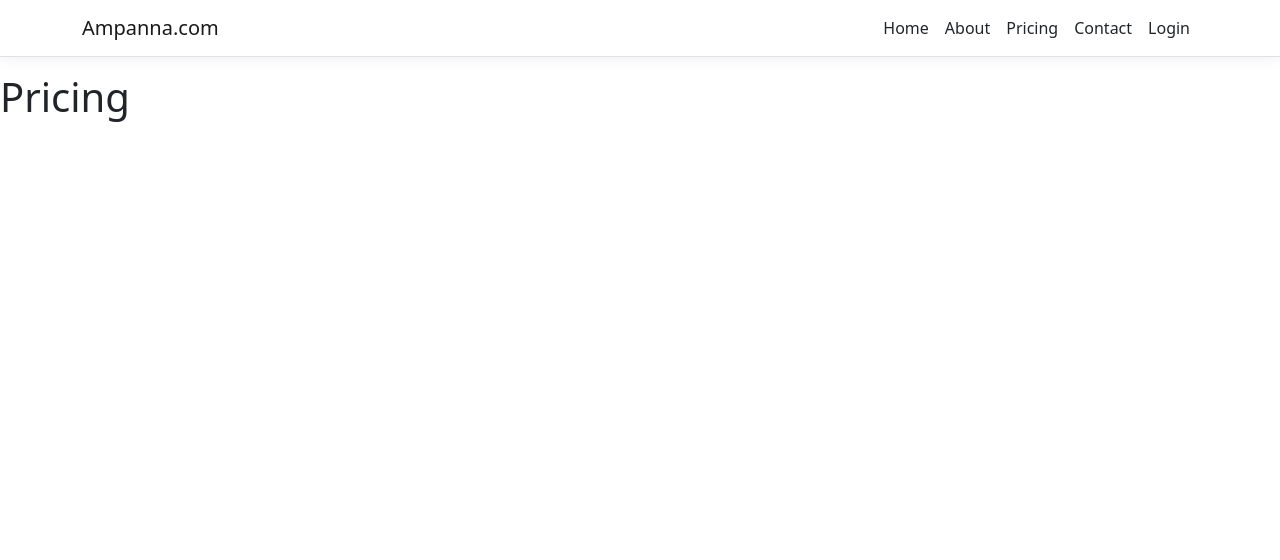
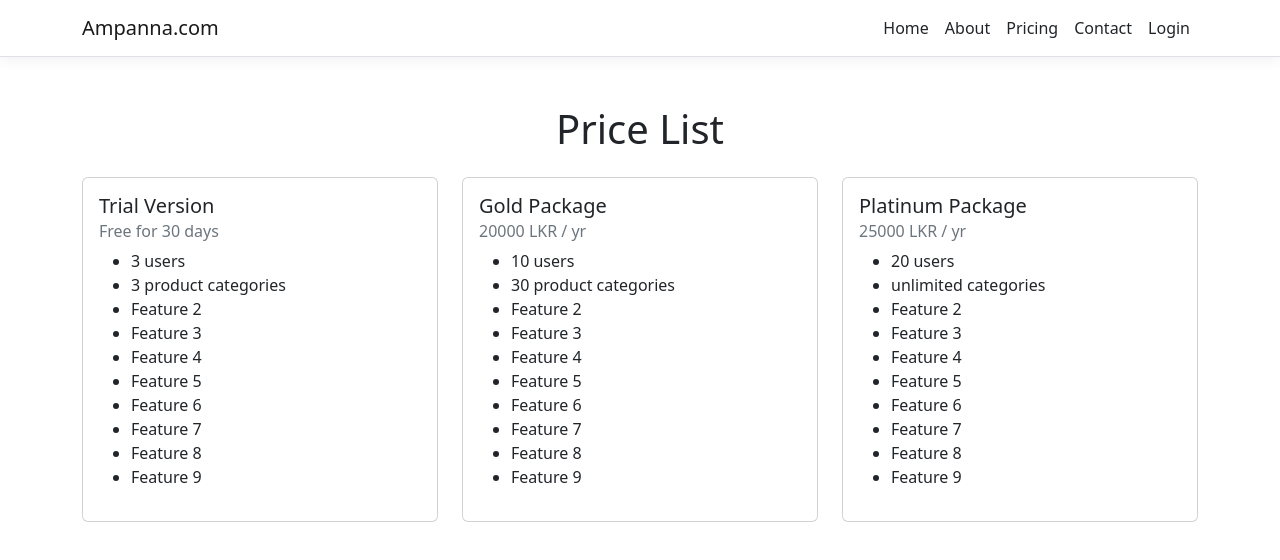
Before and after one commit to bhanusunrise/Development-Project-Level-3, a React (Create React App) app in the folder ClientApp/: page /pricing in a window 1280 px wide. Shown: the top 560 px of the page. Built offline with nearby package versions, Linux system fonts and the light colour scheme.

Commit message:
CarText Deleted

```diff
--- a/ClientApp/src/components/CarText.js
+++ /dev/null
@@ -1,46 +0,0 @@
-import React, { Component } from 'react';
-
-export class CarText extends Component {
-    constructor(props) {
-        super(props);
-        this.state = {
-            texts: [
-                { header: '#1 in Sri Lanka', paragraph: 'We are the best ERP solution for your hardware system' },
-                { header: 'Text 2 Header', paragraph: 'Text 2 Paragraph' },
-                { header: 'Text 3 Header', paragraph: 'Text 3 Paragraph' },
-                { header: 'Text 4 Header', paragraph: 'Text 4 Paragraph' },
-                { header: 'Text 5 Header', paragraph: 'Text 5 Paragraph' }
-            ],
-            currentIndex: 0
-        };
-    }
-
-    componentDidMount() {
-        this.changeText();
-    }
-
-    componentWillUnmount() {
-        clearTimeout(this.timeout);
-    }
-
-    changeText = () => {
-        const { texts, currentIndex } = this.state;
-        const nextIndex = (currentIndex + 1) % texts.length;
-        this.setState({ currentIndex: nextIndex });
-
-        // Change text every 5000 milliseconds
-        this.timeout = setTimeout(this.changeText, 5000);
-    };
-
-    render() {
-        const { texts, currentIndex } = this.state;
-        const { header, paragraph } = texts[currentIndex];
-
-        return (
-            <div style={{ position: 'absolute', top: 300, left: 0, right: 0, backgroundColor: 'rgba(100, 100, 100, 0.3)', padding: '150px', zIndex: 100 }}>
-                <h1 style={{ textAlign: 'center', color : 'white' }}>{header}</h1>
-                <h4 style={{ textAlign: 'center', color : 'white' }}>{paragraph}</h4>
-            </div>
-        );
-    }
-}
--- /dev/null
+++ b/ClientApp/src/components/PriceList.js
@@ -0,0 +1,80 @@
+import React from 'react';
+import { Container, Row, Col, Card, CardBody, CardTitle, CardSubtitle, CardText } from 'reactstrap';
+
+const PriceList = () => {
+    return (
+        <Container>
+            <h1 className="mt-5 mb-4 text-center">Price List</h1>
+            <Row>
+                <Col sm="4">
+                    <Card>
+                        <CardBody>
+                            <CardTitle tag="h5">Trial Version</CardTitle>
+                            <CardSubtitle tag="h6" className="mb-2 text-muted">Free for 30 days</CardSubtitle>
+                            <CardText>
+                                <ul>
+                                    <li>3 users</li>
+                                    <li>3 product categories</li>
+                                    <li>Feature 2</li>
+                                    <li>Feature 3</li>
+                                    <li>Feature 4</li>
+                                    <li>Feature 5</li>
+                                    <li>Feature 6</li>
+                                    <li>Feature 7</li>
+                                    <li>Feature 8</li>
+                                    <li>Feature 9</li>
+                                </ul>
+                            </CardText>
+                        </CardBody>
+                    </Card>
+                </Col>
+                <Col sm="4">
+                    <Card>
+                        <CardBody>
+                            <CardTitle tag="h5">Gold Package</CardTitle>
+                            <CardSubtitle tag="h6" className="mb-2 text-muted">20000 LKR / yr</CardSubtitle>
+                            <CardText>
+                                <ul>
+                                    <li>10 users</li>
+                                    <li>30 product categories</li>
+                                    <li>Feature 2</li>
+                                    <li>Feature 3</li>
+                                    <li>Feature 4</li>
+                                    <li>Feature 5</li>
+                                    <li>Feature 6</li>
+                                    <li>Feature 7</li>
+                                    <li>Feature 8</li>
+                                    <li>Feature 9</li>
+                                </ul>
+                            </CardText>
+                        </CardBody>
+                    </Card>
+                </Col>
+                <Col sm="4">
+                    <Card>
+                        <CardBody>
+                            <CardTitle tag="h5">Platinum Package</CardTitle>
+                            <CardSubtitle tag="h6" className="mb-2 text-muted">25000 LKR / yr</CardSubtitle>
+                            <CardText>
+                                <ul>
+                                    <li>20 users</li>
+                                    <li>unlimited categories</li>
+                                    <li>Feature 2</li>
+                                    <li>Feature 3</li>
+                                    <li>Feature 4</li>
+                                    <li>Feature 5</li>
+                                    <li>Feature 6</li>
+                                    <li>Feature 7</li>
+                                    <li>Feature 8</li>
+                                    <li>Feature 9</li>
+                                </ul>
+                            </CardText>
+                        </CardBody>
+                    </Card>
+                </Col>
+            </Row>
+        </Container>
+    );
+};
+
+export default PriceList;
--- a/ClientApp/src/components/Pricing.js
+++ b/ClientApp/src/components/Pricing.js
@@ -1,11 +1,13 @@
 import React, { Component } from 'react';
+import PriceList from './PriceList';
+
 export class Pricing extends Component {
   static displayName = Pricing.name;
 
   render() {
     return (
       <div>
-        <h1>Pricing</h1>
+            <PriceList />
       </div>
     );
   }
```
